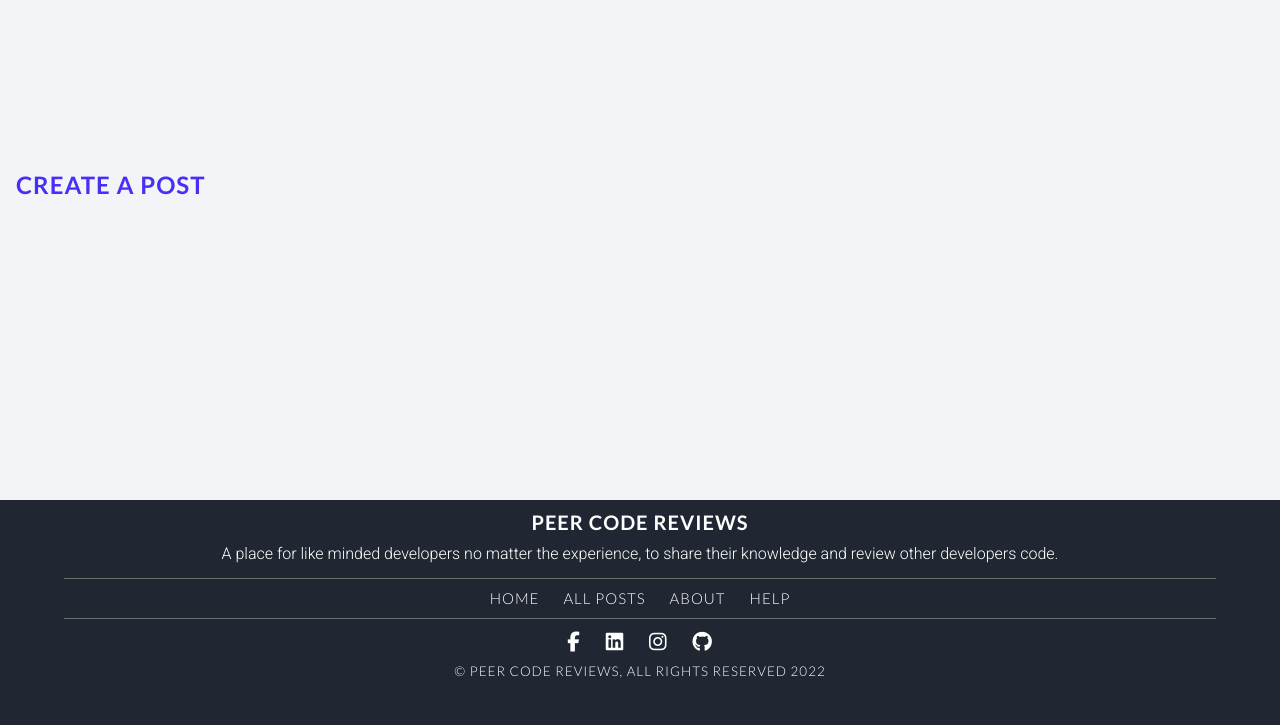
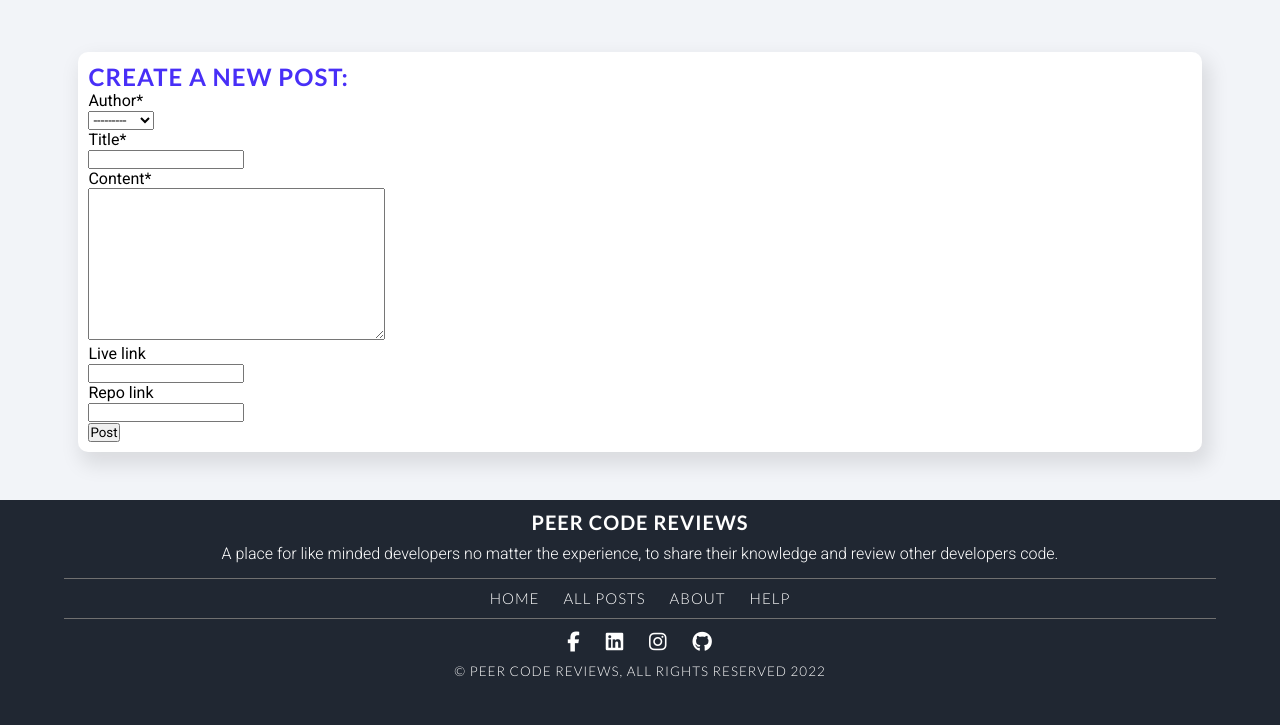
Before and after one commit to roomacarthur/pcr, a Django app: page /new_post/ in a window 1280 px wide. Shown: the part 75-800 px from the top of the page. Run offline with Django 3.2, Linux system fonts and the light colour scheme; the visitor is signed in with stand-in values (Sample User, id 1); data comes from the database, SQL or seed files in the repository; some libraries are stand-ins or nearby versions.

Commit message:
ability for user to create new post

```diff
--- /dev/null
+++ b/posts/forms.py
@@ -0,0 +1,12 @@
+from .models import Post, Review
+from django import forms
+
+class PostForm(forms.ModelForm):
+    class Meta:
+        model = Post
+        fields = ("author", "title", "content", "live_link", "repo_link",)
+
+class ReviewForm(forms.ModelForm):
+    class Meta:
+        model = Review
+        fields = ("body",)
--- a/posts/views.py
+++ b/posts/views.py
@@ -1,8 +1,11 @@
 from django.shortcuts import render
-from django.http import HttpResponse
+from django.http import HttpResponse, HttpResponseRedirect
 from django.views import generic, View
+from django.utils.text import slugify
 from django.shortcuts import get_object_or_404, render
 from .models import Post, Review
+from .forms import PostForm, ReviewForm
+
 
 def home(request):
     return render(request, 'posts/index.html')
@@ -12,9 +15,7 @@
 
 def help(request):
     return render(request, 'posts/help.html')
-
-def new_post(request):
-    return render(request, 'posts/new_post.html')
+# homepage view.
 
 # all posts view, used within all_posts.html
 class AllPosts(generic.ListView):
@@ -31,7 +32,7 @@
     def get(self, request, slug, *args, **kwargs):
         queryset = Post.objects.filter(approved=True)
         post = get_object_or_404(queryset, slug=slug)
-        reviews = Review.objects.filter(approved=True).order_by('-created_on')
+        reviews = Review.objects.filter(approved=True).order_by('created_on')
         likes = False
 
         if post.likes.filter(id=self.request.user.id).exists():
@@ -42,6 +43,50 @@
             {
                 "post": post,
                 "reviews": reviews,
-                "likes": likes
+                "likes": likes,
+                "review_form": ReviewForm()
             },
         )
+
+    def post(self, request, slug, *args, **kwargs):
+        queryset = Post.objects.filter(approved=True)
+        post = get_object_or_404(queryset, slug=slug)
+        reviews = Review.objects.filter(approved=True).order_by('created_on')
+        likes = False
+
+        if post.likes.filter(id=self.request.user.id).exists():
+            likes=True
+
+        review_form = ReviewForm(data=request.POST)
+
+        if review_form.is_valid():
+            review_form.instance.name = request.user.username
+            review = review_form.save(commit=False)
+            review.post = post
+            review.save()
+        else:
+            review_form = ReviewForm()
+
+        return render(
+            request, 'posts/post_details.html',
+            {
+                "post": post,
+                "reviews": reviews,
+                "likes": likes,
+                "review_form": ReviewForm()
+            },
+        )
+
+# allow user to submit a new post to the site.
+def new_post(request):
+    user = request.user.id
+    if request.method == "POST":
+        form = PostForm(request.POST, request.FILES)
+        if form.is_valid():
+            form.author = user
+            form.save()
+            return HttpResponseRedirect("/")
+    else:
+        form = PostForm()
+
+    return render(request, "posts/new_post.html", {"form": form})
--- a/templates/posts/new_post.html
+++ b/templates/posts/new_post.html
@@ -3,7 +3,16 @@
 Create Post
 {% endblock %}
 {% block content %}
+{% load crispy_forms_tags %}
 
-<h1>Create A Post</hi>
-
+<div class="container">
+    {% if user.is_authenticated %}
+        <h1>Create a New Post: </h1>
+        <form method="post">
+            {{ form | crispy }}
+            {% csrf_token %}
+            <button type="submit">Post</button>
+        </form>
+    {% endif %}
+</div>
 {%endblock%}
```
Also changed, not shown: templates/posts/post_details.html (+25 -8 lines), posts/migrations/0001_initial.py, posts/migrations/0002_alter_review_post.py (added).
